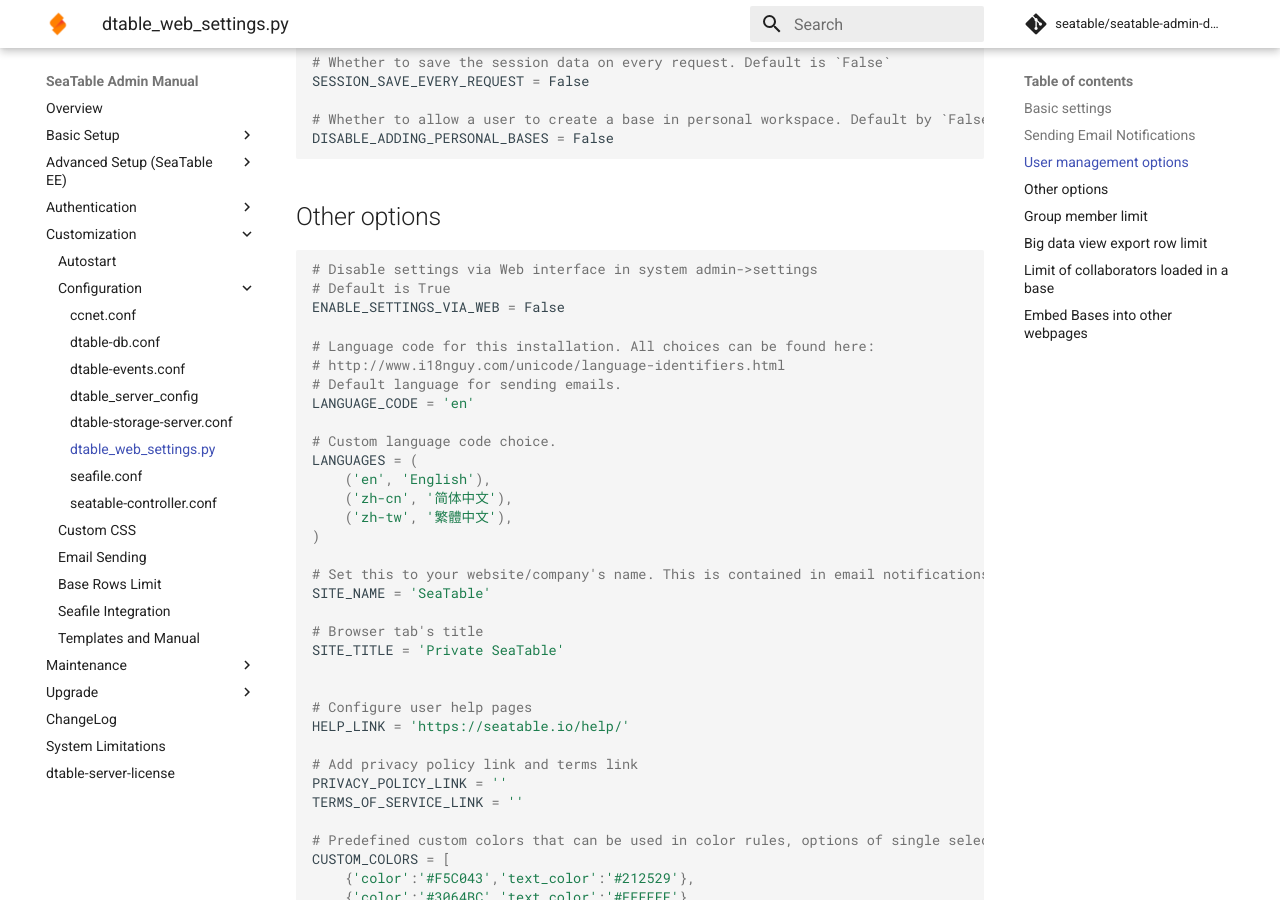
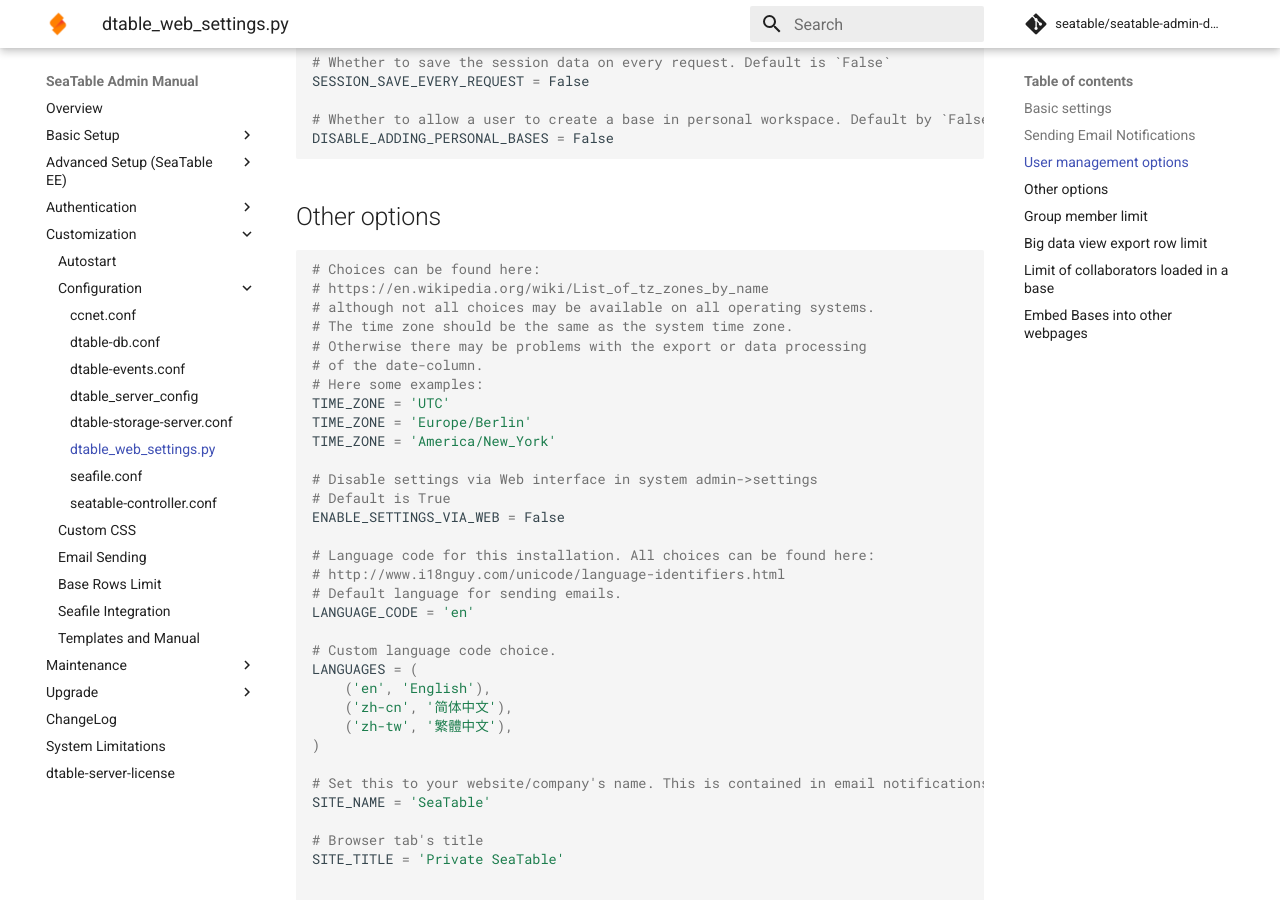
Before and after one commit to seatable/seatable-admin-docs, an MkDocs documentation site: the page built from manual/config/dtable_web_settings.md, in a window 1280 px wide and 900 px high, scrolled down 2330 px. Built offline with MkDocs 1.6.1 and Material for MkDocs 9.7.7, drawn with Linux system fonts in a browser that asks for light colours; comment, search, counter and statistics services are not loaded.

Commit message:
add timezone to dtable_web_settings.py

````diff
--- a/manual/config/dtable_web_settings.md
+++ b/manual/config/dtable_web_settings.md
@@ -115,6 +115,17 @@
 ## Other options
 
 ```python
+# Choices can be found here:
+# https://en.wikipedia.org/wiki/List_of_tz_zones_by_name
+# although not all choices may be available on all operating systems.
+# The time zone should be the same as the system time zone.
+# Otherwise there may be problems with the export or data processing
+# of the date-column.
+# Here some examples:
+TIME_ZONE = 'UTC'
+TIME_ZONE = 'Europe/Berlin'
+TIME_ZONE = 'America/New_York'
+
 # Disable settings via Web interface in system admin->settings
 # Default is True
 ENABLE_SETTINGS_VIA_WEB = False
````
